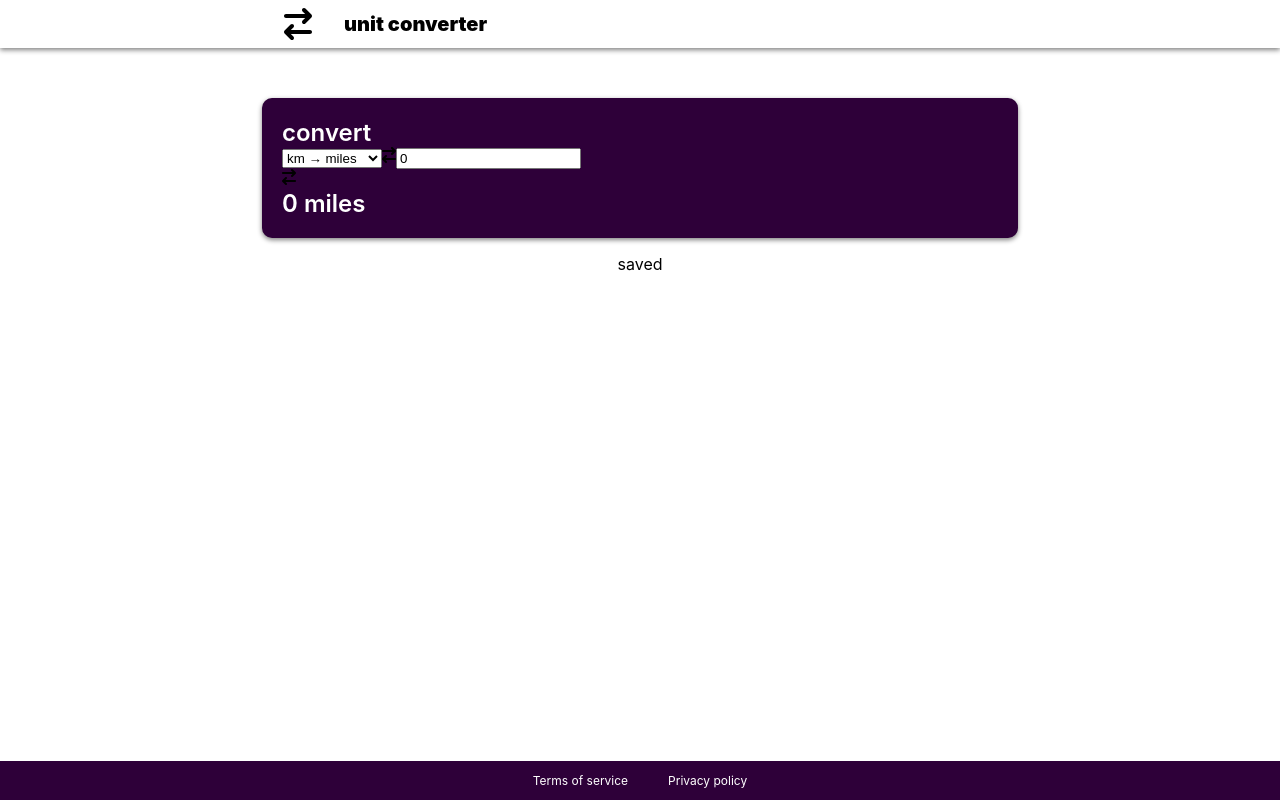
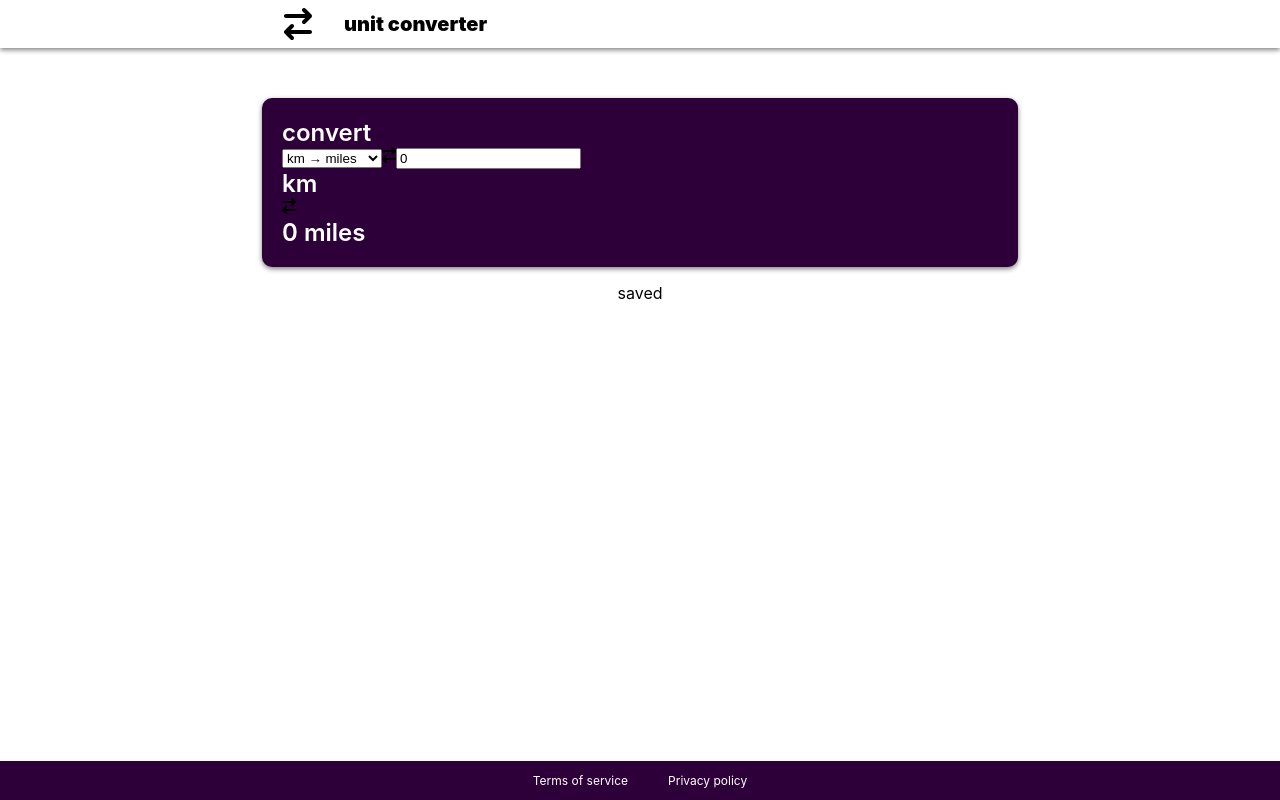
Before and after one commit to tomasrobino/unit-converter, a React (Create React App) app: page / in a window 1280 px wide. Built offline with nearby package versions, Linux system fonts and the light colour scheme.

Commit message:
added units to input

```diff
--- a/src/Main.js
+++ b/src/Main.js
@@ -56,11 +56,41 @@ export default function Main() {
             default:
                 break;
         }
-    })()
+    })();
 
     result[0]*=100;
     result[0] = Math.trunc(result[0]);
     result[0]/=100;
+
+    let currentUnit = (function() {
+        switch (selected) {
+            case "km-mi":
+                return "km";
+            case "mi-km":
+                return "miles";
+            case "ft-m":
+                return "feet";
+            case "m-ft":
+                return "meters";
+            case "cm-in":
+                return "cm";
+            case "in-cm":
+                return "inches";
+            default:
+                break;
+        }
+    })();
+
+
+    let saved = [];
+
+    function handleSaving() {
+        saved.push(
+            <div>
+
+            </div>
+        )
+    }
 
     return (
         <div className="main">
@@ -77,9 +107,10 @@ export default function Main() {
                     </select>
                     <img src={exchange} onClick={handleExchange} alt="" className='exchangeImg'/>
                     <input type="number" step="any" value={typed} onChange={handleInput}/>
+                    <p>{currentUnit}</p>
                 </div>
                 <div>
-                    <img src={exchange} alt="" className='exchangeImg'/>
+                    <img src={exchange} onClick={handleSaving} alt="" className='saveImg'/>
                     <p>{result}</p>
                 </div>
             </div>
```
